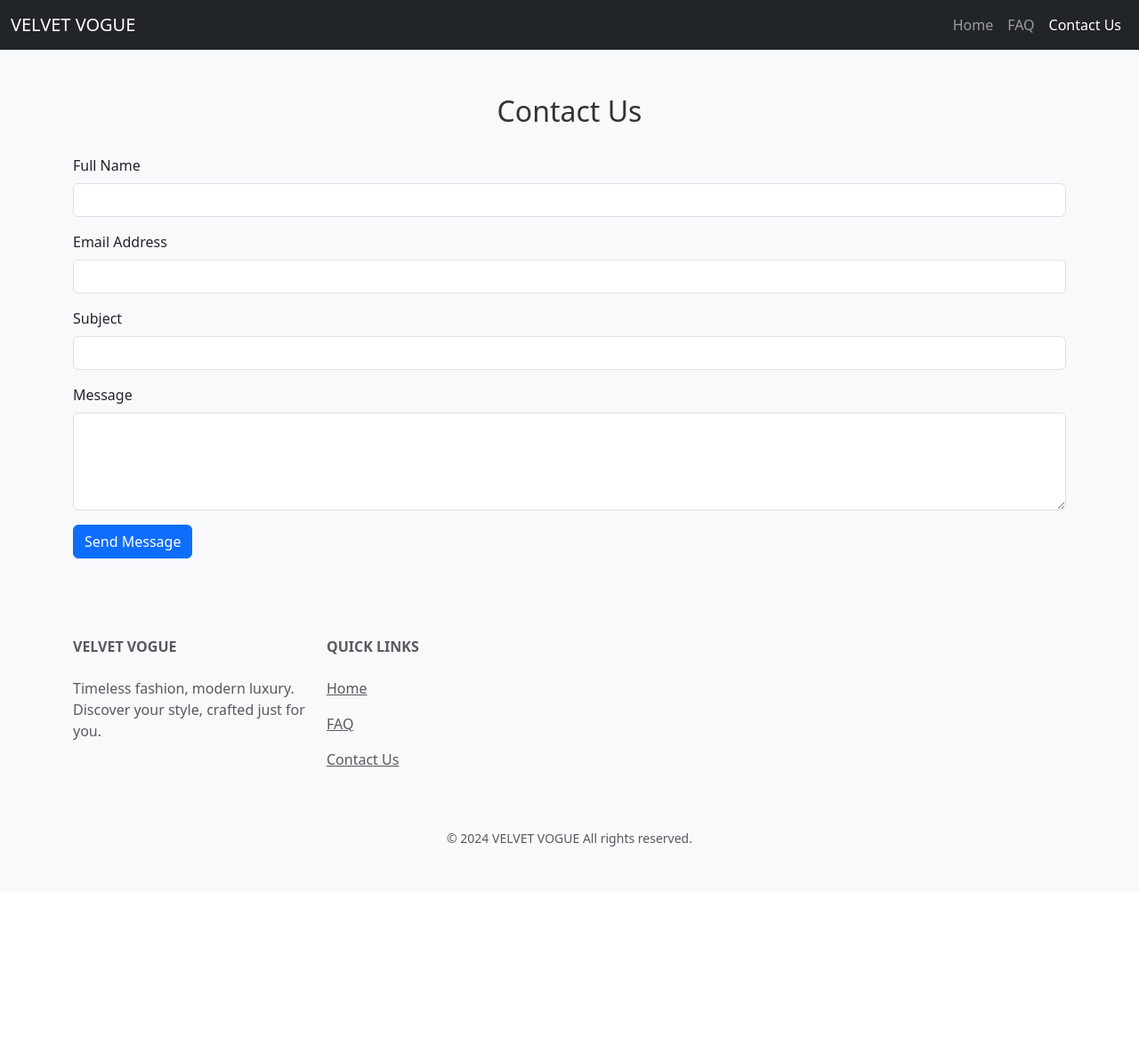
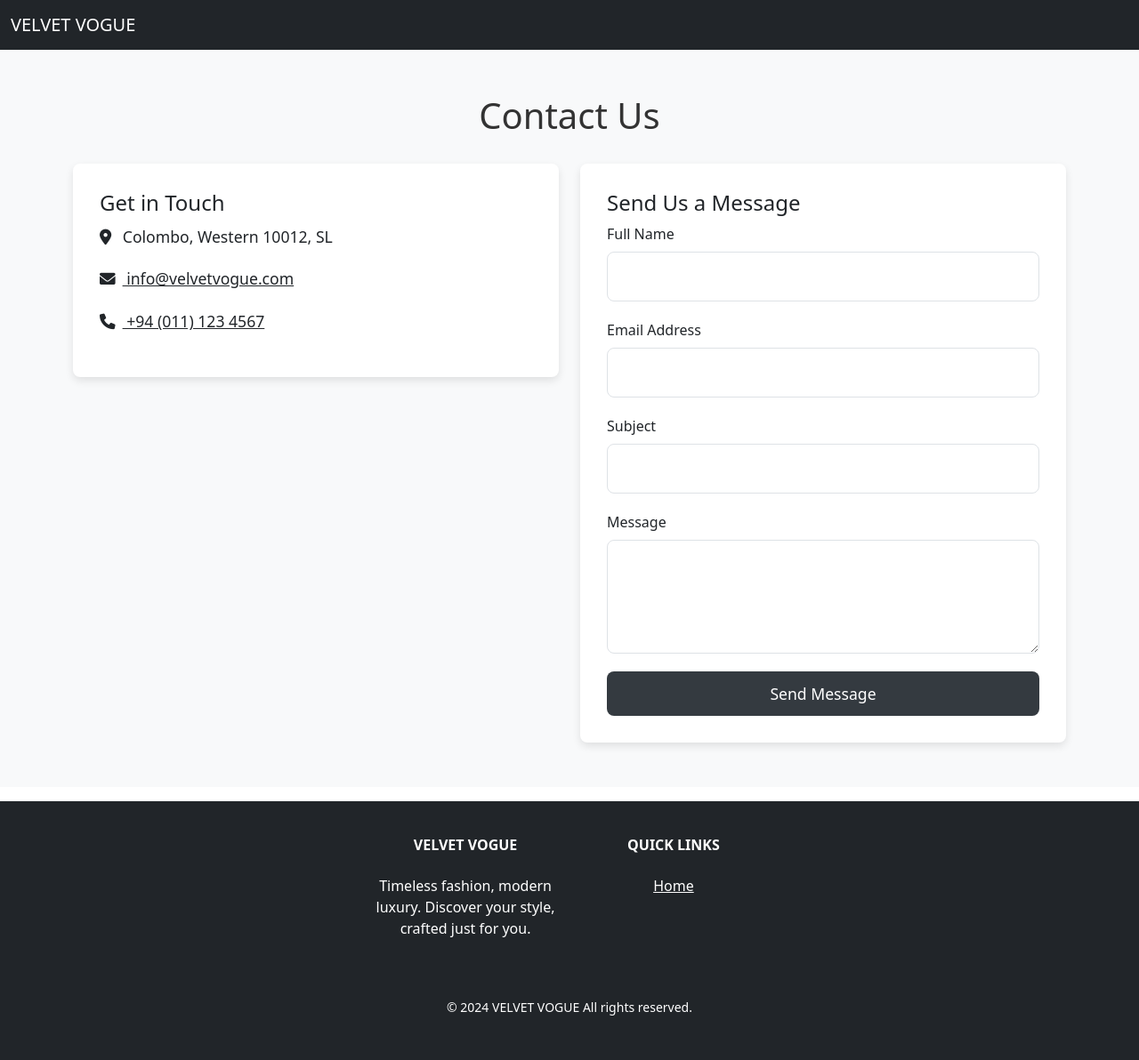
Before and after one commit to kalharatennakoon/velvetvogue, a PHP site: page /pages/contact.php in a window 1280 px wide. Shown: the whole page at 89% size. Before the commit the page ends 952 px from the top, so only its background shows below. Run offline with PHP 8.4, Linux system fonts and the light colour scheme.

Commit message:
update contact page

```diff
--- a/pages/contact.php
+++ b/pages/contact.php
@@ -8,17 +8,54 @@
     <!-- Bootstrap CSS -->
     <link href="https://cdn.jsdelivr.net/npm/bootstrap@5.3.3/dist/css/bootstrap.min.css" rel="stylesheet" integrity="sha384-QWTKZyjpPEjISv5WaRU9OFeRpok6YctnYmDr5pNlyT2bRjXh0JMhjY6hW+ALEwIH" crossorigin="anonymous">
 
+    <!-- Font Awesome -->
+    <link href="https://cdnjs.cloudflare.com/ajax/libs/font-awesome/6.0.0-beta3/css/all.min.css" rel="stylesheet">
+
     <!-- Custom CSS -->
     <style>
         .contact-section {
-            padding: 50px;
+            padding: 50px 0;
             background-color: #f8f9fa;
         }
+
         .contact-title {
-            font-size: 2rem;
+            font-size: 2.5rem;
             color: #333;
             text-align: center;
             margin-bottom: 30px;
+        }
+
+        .contact-info {
+            background-color: #ffffff;
+            padding: 30px;
+            box-shadow: 0px 4px 10px rgba(0, 0, 0, 0.1);
+            border-radius: 8px;
+        }
+
+        .contact-info p {
+            font-size: 1.1rem;
+            color: #555;
+            line-height: 1.8;
+        }
+
+        .contact-form .form-control {
+            border-radius: 8px;
+            padding: 15px;
+            margin-bottom: 20px;
+        }
+
+        .contact-form button {
+            background-color: #343a40;
+            color: #fff;
+            border: none;
+            border-radius: 8px;
+            padding: 12px 25px;
+            font-size: 1.1rem;
+            transition: background-color 0.3s ease;
+        }
+
+        .contact-form .invalid-feedback {
+            font-size: 0.9rem;
         }
     </style>
 </head>
@@ -28,23 +65,8 @@
     <header>
         <nav class="navbar navbar-expand-lg navbar-dark bg-dark">
             <div class="container-fluid">
-                <a class="navbar-brand" href="index.php">VELVET VOGUE</a>
-                <button class="navbar-toggler" type="button" data-bs-toggle="collapse" data-bs-target="#navbarNav" aria-controls="navbarNav" aria-expanded="false" aria-label="Toggle navigation">
-                    <span class="navbar-toggler-icon"></span>
-                </button>
-                <div class="collapse navbar-collapse" id="navbarNav">
-                    <ul class="navbar-nav ms-auto">
-                        <li class="nav-item">
-                            <a class="nav-link" href="index.php">Home</a>
-                        </li>
-                        <li class="nav-item">
-                            <a class="nav-link" href="faq.php">FAQ</a>
-                        </li>
-                        <li class="nav-item">
-                            <a class="nav-link active" href="contact.php">Contact Us</a>
-                        </li>
-                    </ul>
-                </div>
+                <a class="navbar-brand" href="../index.php">VELVET VOGUE</a>
+
             </div>
         </nav>
     </header>
@@ -54,42 +76,47 @@
         <div class="container">
             <h2 class="contact-title">Contact Us</h2>
 
+            <div class="row">
+                <!-- Contact Info -->
+                <div class="col-lg-6">
+                    <div class="contact-info">
+                        <h4>Get in Touch</h4>
+                        <p class="text-dark"><i class="fa-solid fa-location-dot me-2"></i> Colombo, Western 10012, SL</p>
+                        <p><a href="mailto:info@velvetvogue.com" class="text-dark"><i class="fa-solid fa-envelope me-2"></i> info@velvetvogue.com</a></p>
+                        <p><a href="tel:+940111234567" class="text-dark"><i class="fa-solid fa-phone me-2"></i> +94 (011) 123 4567</a></p>
+                    </div>
+                </div>
+
                 <!-- Contact Form -->
-            <form id="contactForm" novalidate>
+                <div class="col-lg-6">
+                    <div class="contact-info">
+                        <h4>Send Us a Message</h4>
+                        <form id="contactForm" class="contact-form" novalidate>
                             <div class="mb-3">
                                 <label for="name" class="form-label">Full Name</label>
                                 <input type="text" class="form-control" id="name" required>
-                    <div class="invalid-feedback">
-                        Please enter your name.
+                                <div class="invalid-feedback">Please enter your name.</div>
                             </div>
-                </div>
-
                             <div class="mb-3">
                                 <label for="email" class="form-label">Email Address</label>
                                 <input type="email" class="form-control" id="email" required>
-                    <div class="invalid-feedback">
-                        Please enter a valid email address.
+                                <div class="invalid-feedback">Please enter a valid email address.</div>
                             </div>
-                </div>
-
                             <div class="mb-3">
                                 <label for="subject" class="form-label">Subject</label>
                                 <input type="text" class="form-control" id="subject" required>
-                    <div class="invalid-feedback">
-                        Please enter a subject.
+                                <div class="invalid-feedback">Please enter a subject.</div>
                             </div>
-                </div>
-
                             <div class="mb-3">
                                 <label for="message" class="form-label">Message</label>
                                 <textarea class="form-control" id="message" rows="4" required></textarea>
-                    <div class="invalid-feedback">
-                        Please enter your message.
+                                <div class="invalid-feedback">Please enter your message.</div>
+                            </div>
+                            <button type="submit" class="btn btn-dark w-100">Send Message</button>
+                        </form>
                     </div>
                 </div>
-
-                <button type="submit" class="btn btn-primary">Send Message</button>
-            </form>
+            </div>
 
             <!-- Success Message -->
             <div id="successMessage" class="alert alert-success mt-4 d-none" role="alert">
@@ -99,21 +126,22 @@
     </section>
 
     <!-- Footer -->
-    <footer class="text-center text-lg-start bg-light text-muted p-4">
-        <div class="container text-center text-md-start">
-            <div class="row mt-3">
-                <div class="col-md-3 col-lg-4 col-xl-3 mb-4">
+    <footer class="text-center text-white p-4 bg-dark mt-3">
+        <div class="container d-flex flex-column align-items-center">
+            <div class="row mt-3 justify-content-center text-center">
+                <!-- Brand and Description -->
+                <div class="col-md-6 col-lg-4 mb-4">
                     <h6 class="text-uppercase fw-bold mb-4">VELVET VOGUE</h6>
                     <p>Timeless fashion, modern luxury. Discover your style, crafted just for you.</p>
                 </div>
-                <div class="col-md-2 col-lg-2 col-xl-2 mb-4">
+                <!-- Quick Links -->
+                <div class="col-md-6 col-lg-4 mb-4">
                     <h6 class="text-uppercase fw-bold mb-4">Quick Links</h6>
-                    <p><a href="../index.php" class="text-reset">Home</a></p>
-                    <p><a href="faq.php" class="text-reset">FAQ</a></p>
-                    <p><a href="contact.php" class="text-reset">Contact Us</a></p>
+                    <p><a href="../index.php" class="text-reset text-white">Home</a></p>
                 </div>
             </div>
         </div>
+        <!-- Copyright -->
         <div class="text-center p-4">
             <small>© 2024 VELVET VOGUE All rights reserved.</small>
         </div>
@@ -127,25 +155,22 @@
         (function() {
             'use strict';
 
-            // Fetch form and apply Bootstrap validation style
             const form = document.getElementById('contactForm');
             const successMessage = document.getElementById('successMessage');
 
             form.addEventListener('submit', function(event) {
                 event.preventDefault();
 
-                // Check form validity
                 if (form.checkValidity()) {
-                    successMessage.classList.remove('d-none'); // Show success message
-                    form.reset(); // Reset form fields
+                    successMessage.classList.remove('d-none');
+                    form.reset();
 
-                    // Hide success message after a few seconds
                     setTimeout(() => {
                         successMessage.classList.add('d-none');
                     }, 4000);
                 }
 
-                form.classList.add('was-validated'); // Add Bootstrap validation classes
+                form.classList.add('was-validated');
             });
         })();
     </script>
```
Also changed, not shown: index.php (+11 -3 lines). Lines whose indentation alone changed are shown as unchanged.
